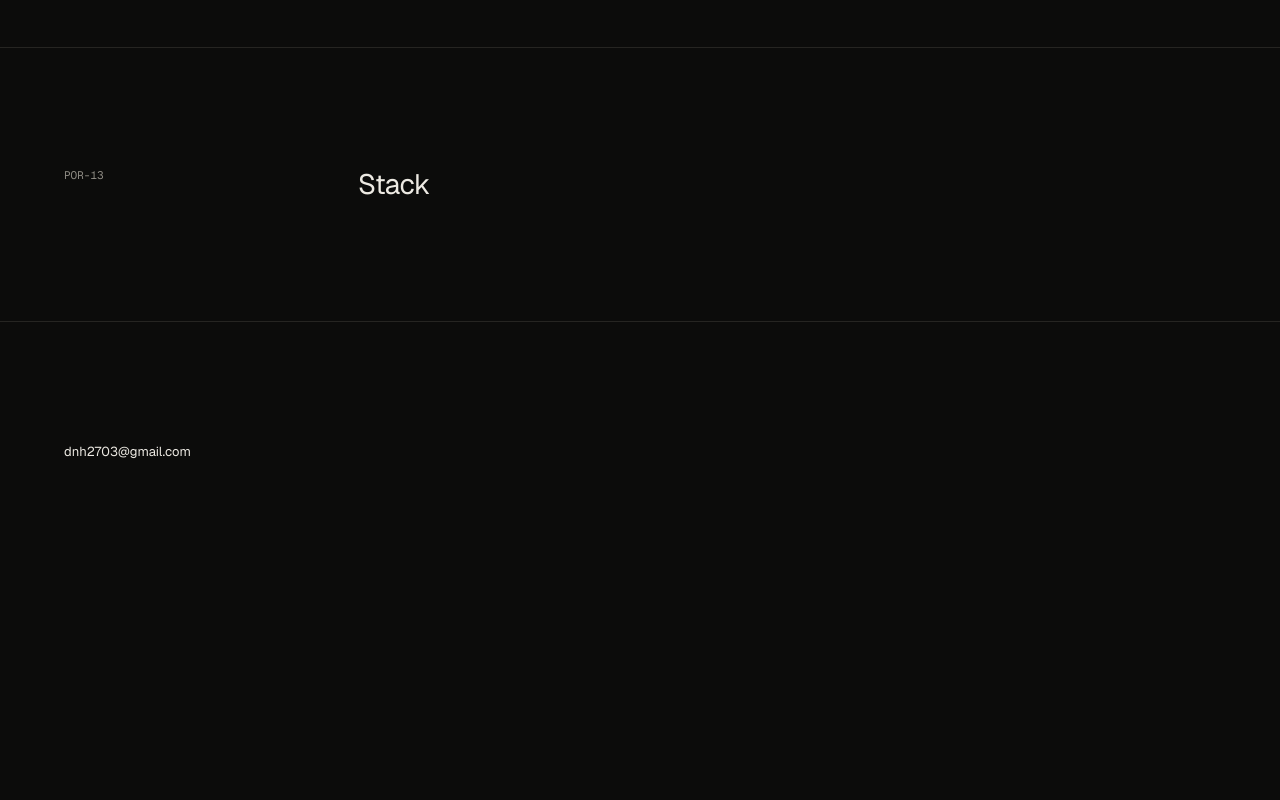
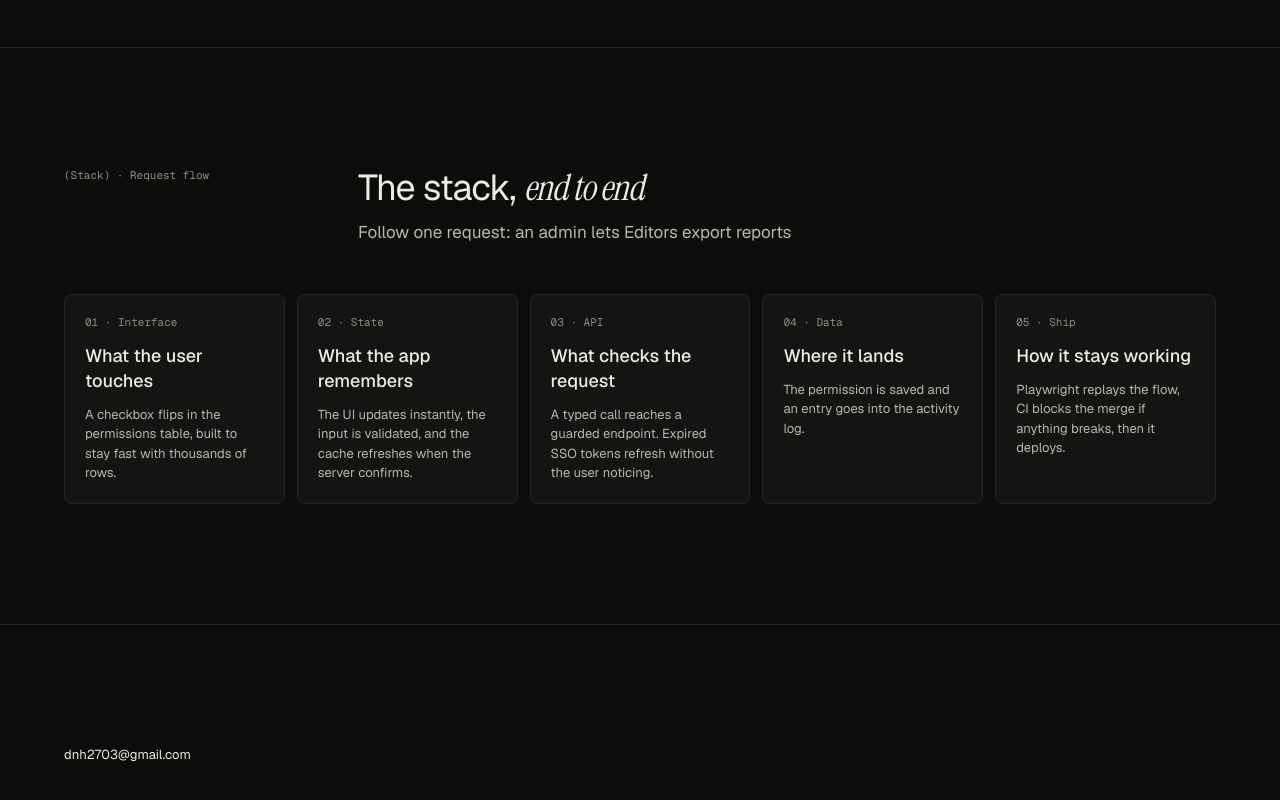
Before and after one commit to dnh2703/portfolio-professional, a Next.js app: page / in a window 1280 px wide. Shown: the part 993-1793 px from the top of the page. Before the commit the page ends 1575 px from the top, so only its background shows below. Built offline with nearby package versions, Linux system fonts and the light colour scheme.

Commit message:
feat(stack-flow): add stack request-flow section (POR-13)

```diff
--- a/src/views/home/ui/slots/StackSlot.tsx
+++ b/src/views/home/ui/slots/StackSlot.tsx
@@ -1,6 +1,5 @@
-import { SectionPlaceholder } from "../SectionPlaceholder";
+import { StackFlow } from "@/widgets/stack-flow";
 
-// POR-13 replaces this with the stack-flow widget.
 export function StackSlot() {
-  return <SectionPlaceholder id="stack" title="Stack" ticket="POR-13" />;
+  return <StackFlow />;
 }
--- /dev/null
+++ b/src/widgets/stack-flow/index.ts
@@ -0,0 +1 @@
+export { StackFlow } from "./ui/StackFlow";
--- /dev/null
+++ b/src/widgets/stack-flow/model/steps.ts
@@ -0,0 +1,44 @@
+/** One stop on the request's path, from the checkbox in the UI to the deploy. */
+export type FlowStep = {
+  /** Layer name, shown in the step label: "01 · Interface". */
+  name: string;
+  /** Step heading, e.g. "What the user touches". */
+  title: string;
+  /** What happens to the request at this step, as on the 1440 board. */
+  text: string;
+  /** Shorter text for the 390 board. */
+  shortText: string;
+};
+
+export const flowSteps: readonly FlowStep[] = [
+  {
+    name: "Interface",
+    title: "What the user touches",
+    text: "A checkbox flips in the permissions table, built to stay fast with thousands of rows.",
+    shortText: "A checkbox flips in the permissions table, fast even with thousands of rows.",
+  },
+  {
+    name: "State",
+    title: "What the app remembers",
+    text: "The UI updates instantly, the input is validated, and the cache refreshes when the server confirms.",
+    shortText: "The UI updates instantly and the cache refreshes when the server confirms.",
+  },
+  {
+    name: "API",
+    title: "What checks the request",
+    text: "A typed call reaches a guarded endpoint. Expired SSO tokens refresh without the user noticing.",
+    shortText: "A typed call reaches a guarded endpoint. Expired SSO tokens refresh silently.",
+  },
+  {
+    name: "Data",
+    title: "Where it lands",
+    text: "The permission is saved and an entry goes into the activity log.",
+    shortText: "The permission is saved and an entry goes into the activity log.",
+  },
+  {
+    name: "Ship",
+    title: "How it stays working",
+    text: "Playwright replays the flow, CI blocks the merge if anything breaks, then it deploys.",
+    shortText: "Playwright replays the flow, CI blocks a broken merge, then it deploys.",
+  },
+];
--- /dev/null
+++ b/src/widgets/stack-flow/ui/StackFlow.tsx
@@ -0,0 +1,72 @@
+import { Section } from "@/shared/ui";
+
+import { flowSteps } from "../model/steps";
+import type { FlowStep } from "../model/steps";
+
+const HEADING_ID = "stack-heading";
+
+/** Two-digit step number: 1 → "01". */
+const pad = (value: number) => String(value).padStart(2, "0");
+
+/**
+ * "The stack, end to end": the tools, told as the path of one request through five ordered steps
+ * (the request-flow board). Desktop and mobile differ only in copy: the 390 board drops the
+ * section label and the "end to end" half of the heading, shows a step count, and uses shorter
+ * step text.
+ */
+export function StackFlow() {
+  return (
+    <Section id="stack" aria-labelledby={HEADING_ID}>
+      <div className="flex flex-col gap-6 md:gap-12">
+        <div className="page-grid gap-y-4">
+          <p className="hidden font-mono text-meta text-muted md:col-span-3 md:block">
+            (Stack) · Request flow
+          </p>
+          <div className="col-span-full md:col-span-9">
+            <h2 id={HEADING_ID} className="text-h2 md:text-h1">
+              The stack
+              <span className="hidden md:inline">
+                , <em className="font-serif font-normal">end to end</em>
+              </span>
+              <span
+                aria-hidden="true"
+                className="ms-2 align-top font-mono text-meta text-muted md:hidden"
+              >
+                ({pad(flowSteps.length)})
+              </span>
+            </h2>
+            <p className="mt-3 text-body text-secondary md:text-lead">
+              Follow one request: an admin lets Editors export reports
+            </p>
+          </div>
+        </div>
+
+        <ol className="grid gap-3 md:grid-cols-5">
+          {flowSteps.map((step, index) => (
+            <FlowStepItem key={step.name} step={step} number={index + 1} />
+          ))}
+        </ol>
+      </div>
+    </Section>
+  );
+}
+
+type FlowStepItemProps = {
+  step: FlowStep;
+  number: number;
+};
+
+function FlowStepItem({ step, number }: FlowStepItemProps) {
+  return (
+    <li className="flex flex-col gap-3 rounded-lg border border-line bg-surface-1 p-5">
+      {/* The <ol> already announces the position, so the number is hidden from screen readers. */}
+      <p className="font-mono text-meta text-muted">
+        <span aria-hidden="true">{pad(number)} · </span>
+        {step.name}
+      </p>
+      <h3 className="text-title font-medium">{step.title}</h3>
+      <p className="text-small text-secondary md:hidden">{step.shortText}</p>
+      <p className="hidden text-small text-secondary md:block">{step.text}</p>
+    </li>
+  );
+}
```
Also changed, not shown: 2 other files (tests, documents, lock files or other folders).
